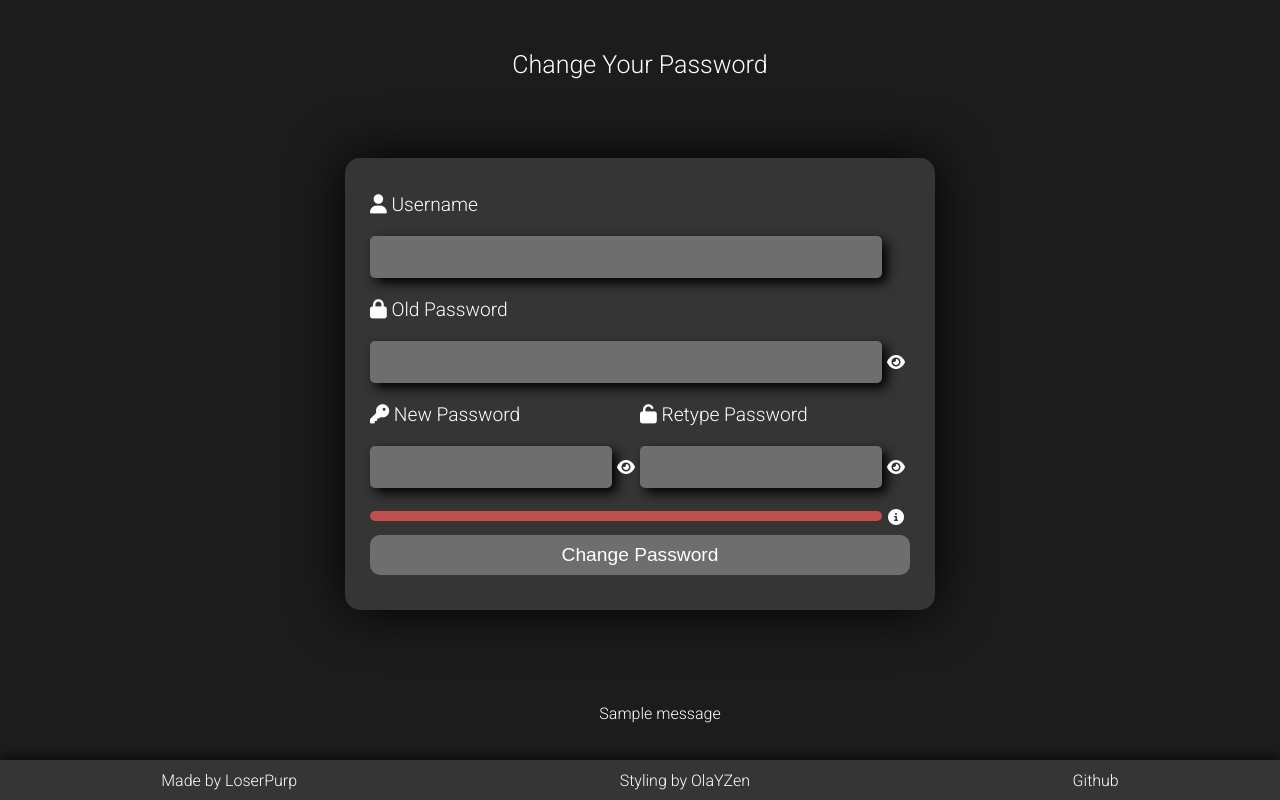
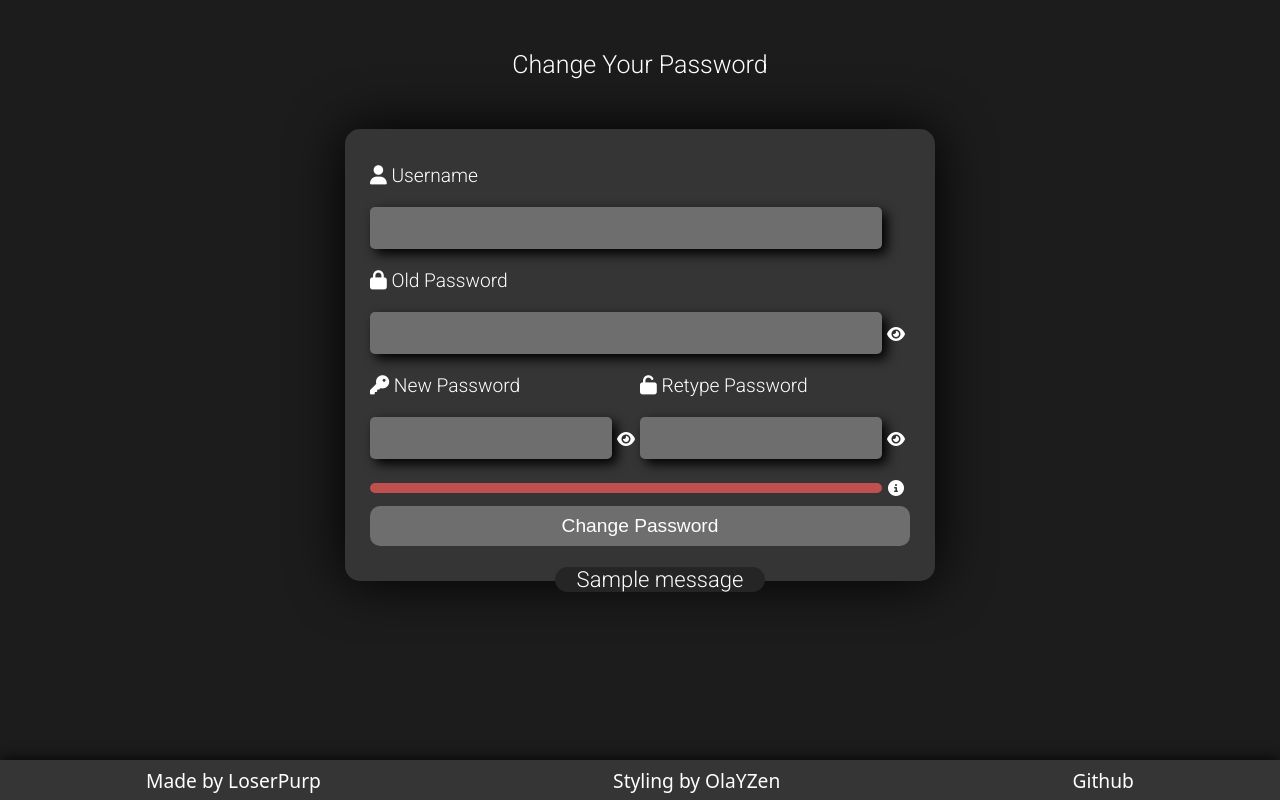
Before and after one commit to LoserPurp/user-password-changer, a Flask app: page / in a window 1280 px wide. Run offline with Flask 2, Linux system fonts and the light colour scheme; one stand-in notice (Sample message) is shown; some libraries are stand-ins or nearby versions.

Commit message:
Changes in styling

```diff
--- a/static/styles.css
+++ b/static/styles.css
@@ -80,16 +80,14 @@ p, .buttonChange {
     padding: 50px 0 0 0;
 }
 
-#toast {
+.toast {
     display: flex;
     justify-content: center;
     align-items: center;
-    opacity: 0;
-    transition: opacity 2s ease-in-out;
 }
 
-#toastMessage {
-    background: var(--tertiary-color);
+.toastMessage {
+    background: #252525;
     min-width: 180px;
     padding: 0 15px;
     text-align: center;
@@ -209,6 +207,11 @@ a {
     color: var(--strong-password-indicator);
 }
 
+.toastOffset {
+    bottom: 30px !important;
+    position: relative !important;
+}
+
 .error {
     color: var(--weak-password-indicator);
 }
@@ -222,17 +225,17 @@ a {
 
   .tooltip .tooltiptext {
     visibility: hidden;
-    width: 120px;
+    width: 160px;
     background-color: var(--primary-color);
     color: var(--text-color);
-    text-align: center;
+    /* text-align: center; */
     border-radius: 6px;
-    padding: 5px 0;
+    padding: 5px;
     position: absolute;
     z-index: 1;
     bottom: 125%;
     left: 50%;
-    margin-left: -60px;
+    margin-left: -85px;
     opacity: 0;
     transition: opacity 0.3s;
     font-size: 15px;
@@ -246,13 +249,19 @@ a {
     margin-left: -5px;
     border-width: 5px;
     border-style: solid;
-    border-color: var(--primary-color) transparent transparent transparent;
+    border-color: #fff transparent transparent transparent;
   }
 
   .tooltip:hover .tooltiptext {
+    border: 1px white solid;
     visibility: visible;
     opacity: 1;
   }
+
+.footerText{
+    display: inline-block;
+    font-family: system-ui, -apple-system, BlinkMacSystemFont, 'Segoe UI', Roboto, Oxygen, Ubuntu, Cantarell, 'Open Sans', 'Helvetica Neue', sans-serif;
+}
 
 @media (max-width: 800px){
     .formComposer {
--- a/templates/index.html
+++ b/templates/index.html
@@ -41,28 +41,29 @@
             <div id="passwordStrength">
                 <div id="strengthIndicator"></div>
                 <div class="tooltip"><i class="fa-solid fa-circle-info"></i>
-                    <span class="tooltiptext">Password requirements: 6 Charaters or more, At least one big and small letter, At least one number and special symbol</span>
+                    <span class="tooltiptext">
+                        <p>Password requirements:</p>
+                            <p>6 Charaters or more</p>
+                            <p>At least one big and small letter</p>
+                            <p>At least one number and special symbol</p>
+                    </span>
                   </div>
               </div>
                 <button class="buttonChange" id="submitButton" method="POST" action="/" disabled>Change Password</button>
         </form>
-        <div id="toast" style="opacity: 0;">
-            <div id="toastMessage">Lorem Ipsum. Error</div>
-        </div>
+        {% with messages = get_flashed_messages(with_categories=true) %}
+            {% for category, message in messages %}
+                <ul class="messages toast">
+                    <div class="{{ category }} toastMessage toastOffset">{{ message }}</div>
+                </ul>
+            {% endfor %}
+        {% endwith %}
     </div>
-    {% with messages = get_flashed_messages(with_categories=true) %}
-        {% for category, message in messages %}
-            <ul class="messages">
-                <div class="{{ category }}">{{ message }}</div>
-            </ul>
-        {% endfor %}
-    {% endwith %}
     <footer>
-        <a href="https://github.com/LoserPurp" target="_blank">Made by LoserPurp</a>
-        <a href="https://github.com/OlaYZen" target="_blank">Styling by OlaYZen</a>
-        <a href="https://github.com/LoserPurp/user-password-changer" target="_blank">Github</a>
+        <a href="https://github.com/LoserPurp" target="_blank"><p class="footerText">Made by LoserPurp</p></a>
+        <a href="https://github.com/OlaYZen" target="_blank"><p class="footerText">Styling by OlaYZen</p></a>
+        <a href="https://github.com/LoserPurp/user-password-changer" target="_blank"><p class="footerText">Github</p></a>
     </footer>
-
 </body>
 <script src="https://kit.fontawesome.com/47dbf3c43e.js" crossorigin="anonymous"></script>
 
```
